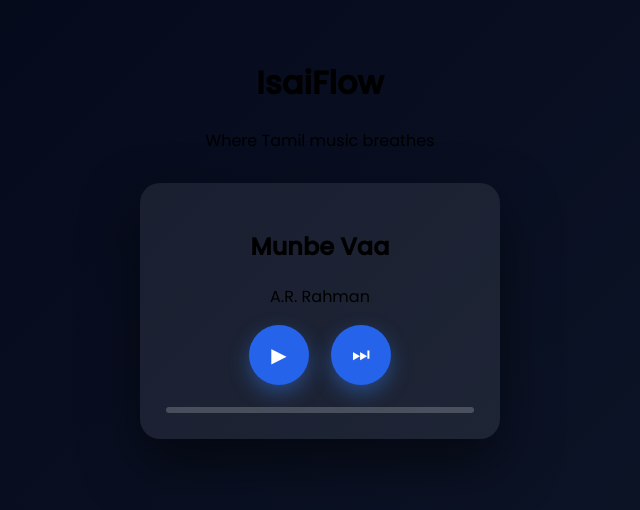
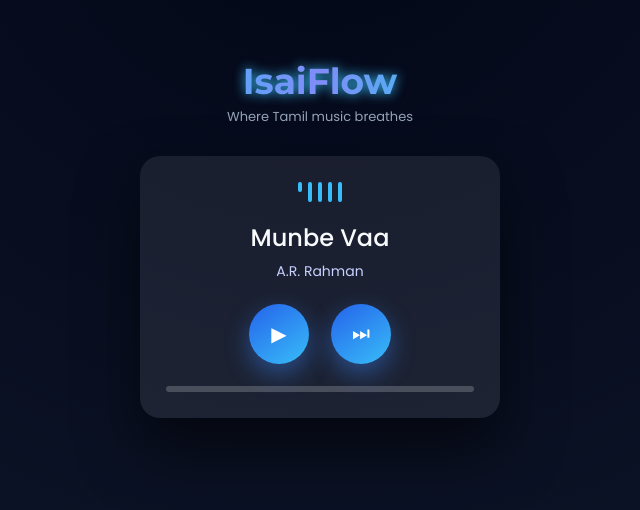
Before and after one commit to yashvanthkanna-s/MUSIC-PLAYER-UI, a plain HTML site: page index.html in a window 1280 px wide. Shown: the part 162-672 px from the top of the page, without its empty margins (320-960 px from the left). Drawn offline with Linux system fonts and the light colour scheme.

Commit message:
Refactor CSS styles for improved visuals
Updated styles for body, header, player, and controls. Changed gradients and animations for improved visual effects.

```diff
--- a/style.css
+++ b/style.css
@@ -4,8 +4,8 @@
   display:flex;
   justify-content:center;
   align-items:center;
-  background:linear-gradient(135deg,#020617,#0f172a);
-  font-family:'Poppins', sans-serif;
+  background:radial-gradient(circle at top,#020617,#0f172a);
+  font-family:'Poppins',sans-serif;
 }
 
 .app{
@@ -13,42 +13,44 @@
   text-align:center;
 }
 
-.app-header h1{
+.header h1{
   margin:0;
-  font-family:'Montserrat', sans-serif;
-  font-size:34px;
+  font-family:'Montserrat',sans-serif;
+  font-size:36px;
   font-weight:700;
-  color:#38bdf8;
-  animation:glow 4s infinite;
+  background:linear-gradient(90deg,#38bdf8,#818cf8,#22d3ee);
+  -webkit-background-clip:text;
+  -webkit-text-fill-color:transparent;
+  animation:shine 5s linear infinite;
 }
 
-@keyframes glow{
-  0%{text-shadow:0 0 6px #38bdf8;}
-  50%{text-shadow:0 0 16px #818cf8;}
-  100%{text-shadow:0 0 6px #38bdf8;}
+@keyframes shine{
+  0%{filter:drop-shadow(0 0 6px #38bdf8);}
+  50%{filter:drop-shadow(0 0 16px #818cf8);}
+  100%{filter:drop-shadow(0 0 6px #38bdf8);}
 }
 
-.app-header span{
+.header span{
   font-size:13px;
   color:#94a3b8;
 }
 
 .player{
-  margin-top:30px;
+  margin-top:28px;
   padding:26px;
   border-radius:20px;
   background:rgba(255,255,255,0.08);
-  box-shadow:0 25px 55px rgba(0,0,0,0.5);
+  box-shadow:0 30px 60px rgba(0,0,0,0.55);
 }
 
-.wave{
+.visual{
   display:flex;
   justify-content:center;
-  gap:5px;
+  gap:6px;
   margin-bottom:18px;
 }
 
-.wave span{
+.visual span{
   width:4px;
   height:20px;
   background:#38bdf8;
@@ -56,7 +58,12 @@
   animation:wave 1.2s infinite ease-in-out;
 }
 
-body:not(.playing) .wave span{
+.visual span:nth-child(2){animation-delay:.1s}
+.visual span:nth-child(3){animation-delay:.2s}
+.visual span:nth-child(4){animation-delay:.3s}
+.visual span:nth-child(5){animation-delay:.4s}
+
+body:not(.playing) .visual span{
   animation-play-state:paused;
 }
 
@@ -65,13 +72,13 @@
   50%{height:36px}
 }
 
-.song-info h2{
+.song h2{
   margin:0;
   color:#f8fafc;
   font-weight:500;
 }
 
-.song-info p{
+.song p{
   margin:6px 0 22px;
   color:#c7d2fe;
   font-size:14px;
@@ -89,12 +96,12 @@
   height:60px;
   border:none;
   border-radius:50%;
-  background:#2563eb;
+  background:linear-gradient(145deg,#2563eb,#38bdf8);
   color:white;
   font-size:20px;
   cursor:pointer;
+  box-shadow:0 10px 25px rgba(59,130,246,0.45);
   transition:0.3s;
-  box-shadow:0 8px 20px rgba(59,130,246,0.4);
 }
 
 .controls button:hover{
@@ -112,6 +119,6 @@
 .progress div{
   height:100%;
   width:0%;
-  background:#38bdf8;
+  background:linear-gradient(90deg,#38bdf8,#818cf8);
   transition:0.2s linear;
 }
```
